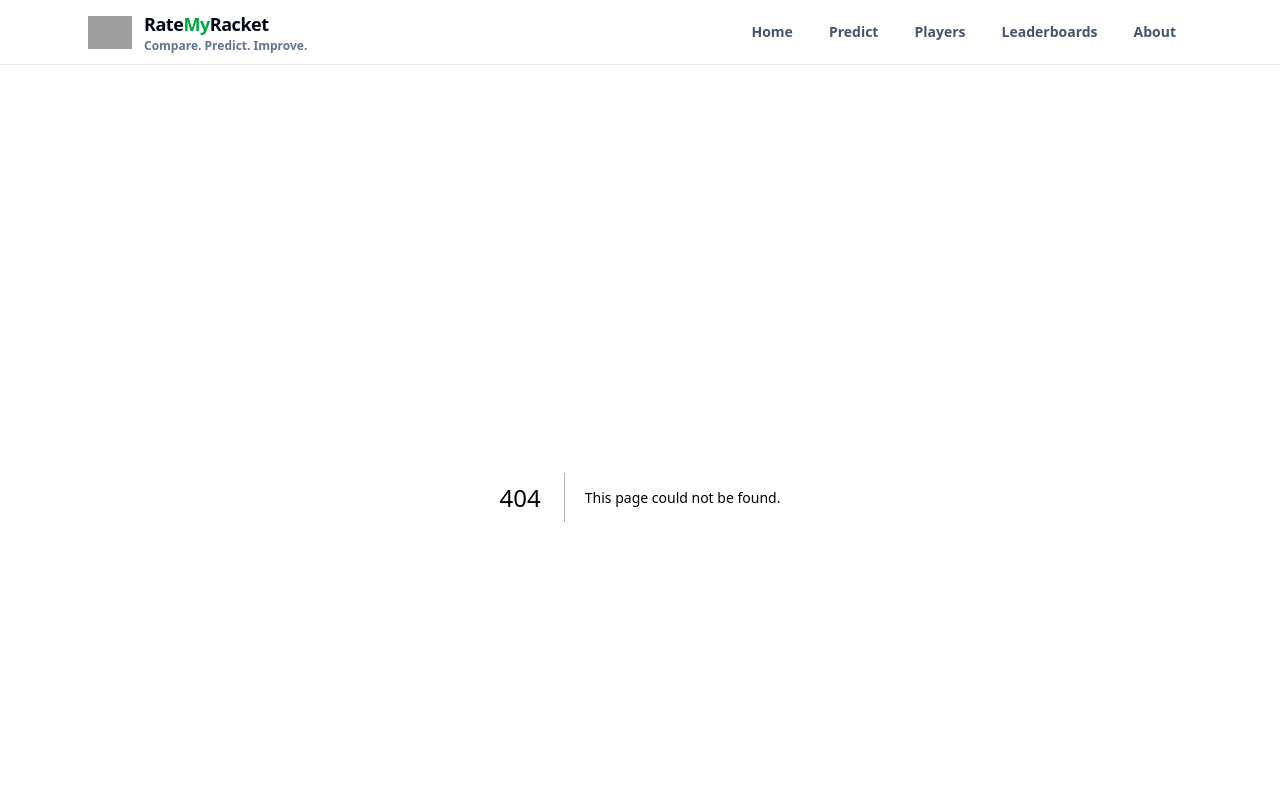
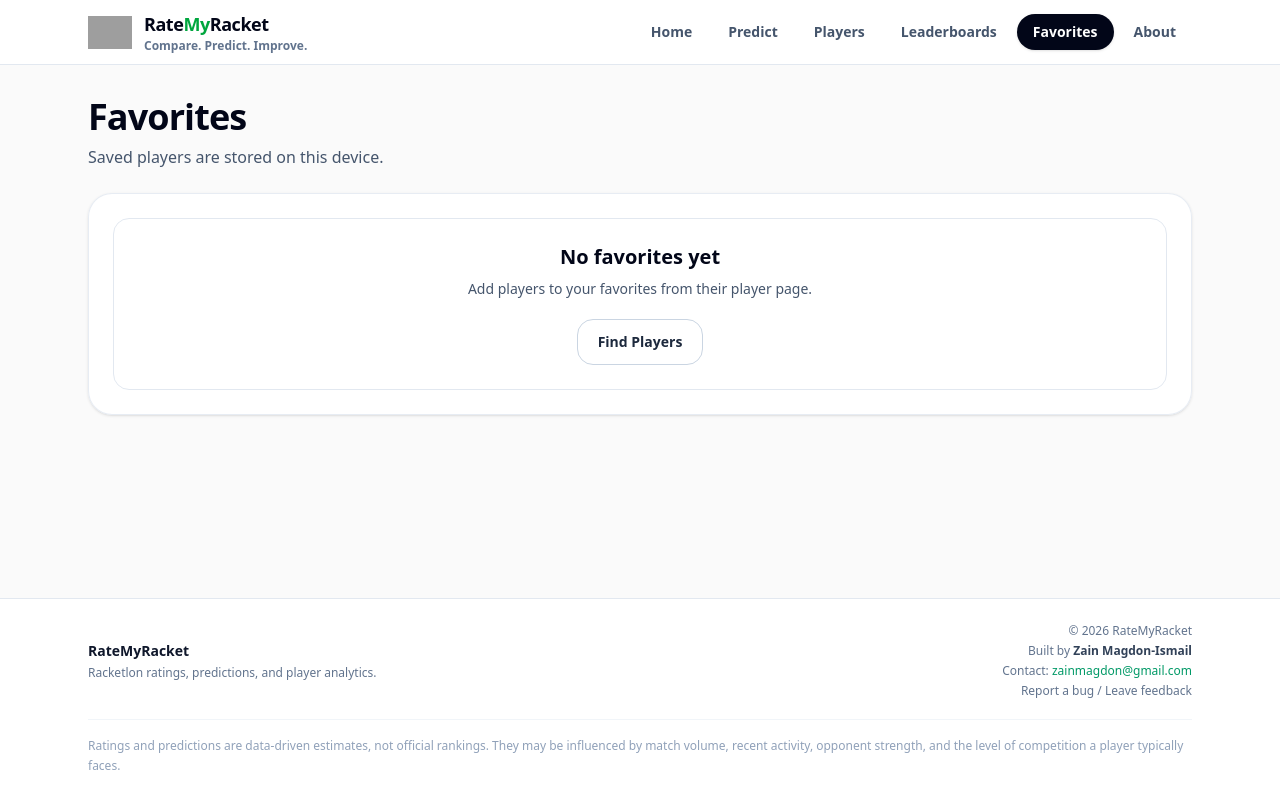
Before and after one commit to ZainMI/ratemyracket, a Next.js app in the folder frontend/: page /favorites in a window 1280 px wide. Before the commit this address had no page. Shown: the top 800 px of the page. Built offline with nearby package versions, Linux system fonts and the light colour scheme; grey boxes are pictures that could not be loaded.

Commit message:
favorites

```diff
--- a/frontend/app/about/page.tsx
+++ b/frontend/app/about/page.tsx
@@ -115,6 +115,26 @@ export default function AboutPage() {
         </p>
       </section>
 
+      {/* Disclaimer */}
+      <section className="rounded-2xl border border-amber-200 bg-amber-50 p-5 shadow-sm sm:p-6">
+        <h2 className="text-lg font-black text-amber-900">
+          Interpreting the results
+        </h2>
+
+        <p className="mt-3 max-w-3xl text-sm leading-6 text-amber-800">
+          These ratings and predictions are data-driven estimates, not official
+          rankings. Their accuracy depends on the amount of available match
+          data, how recently a player has competed, and the level of opponents
+          they typically face.
+        </p>
+
+        <p className="mt-3 max-w-3xl text-sm leading-6 text-amber-800">
+          Players with fewer matches or highly uneven competition histories may
+          have less stable ratings, and predictions for those matchups may be
+          less reliable.
+        </p>
+      </section>
+
       {/* SPORT LEVEL */}
       <section className="rounded-[2rem] border border-slate-200 bg-white p-5 shadow-sm sm:p-6">
         <p className="text-xs font-black uppercase tracking-wide text-slate-500">
--- /dev/null
+++ b/frontend/app/favorites/page.tsx
@@ -0,0 +1,90 @@
+"use client";
+
+import Link from "next/link";
+import { useEffect, useState } from "react";
+import {
+  getFavorites,
+  removeFavorite,
+  type FavoritePlayer,
+} from "@/lib/favorites";
+
+export default function FavoritesPage() {
+  const [favorites, setFavorites] = useState<FavoritePlayer[]>([]);
+
+  useEffect(() => {
+    setFavorites(getFavorites());
+  }, []);
+
+  function remove(playerKey: string) {
+    setFavorites(removeFavorite(playerKey));
+  }
+
+  return (
+    <div className="space-y-6">
+      <header>
+        <h1 className="page-title">Favorites</h1>
+        <p className="page-subtitle">
+          Saved players are stored on this device.
+        </p>
+      </header>
+
+      <section className="glass-card rounded-3xl p-4 sm:p-6">
+        {favorites.length === 0 ? (
+          <div className="rounded-2xl border border-slate-200 bg-white p-6 text-center">
+            <h2 className="text-xl font-black text-slate-950">
+              No favorites yet
+            </h2>
+            <p className="mt-2 text-sm text-slate-600">
+              Add players to your favorites from their player page.
+            </p>
+
+            <Link
+              href="/players"
+              className="secondary-button mt-5 inline-block"
+            >
+              Find Players
+            </Link>
+          </div>
+        ) : (
+          <div className="grid gap-3 sm:grid-cols-2 lg:grid-cols-3">
+            {favorites.map((player) => (
+              <div
+                key={player.player_key}
+                className="rounded-2xl border border-slate-200 bg-white p-4 shadow-sm"
+              >
+                <Link
+                  href={`/players/${encodeURIComponent(player.player_key)}`}
+                  className="block"
+                >
+                  <h2 className="truncate text-lg font-black capitalize text-slate-950 hover:text-emerald-700 hover:underline">
+                    {player.player_name}
+                  </h2>
+                </Link>
+
+                <p className="mt-1 text-sm font-bold uppercase text-slate-500">
+                  {player.country || "Unknown country"}
+                </p>
+
+                <div className="mt-4 flex gap-2">
+                  <Link
+                    href={`/players/${encodeURIComponent(player.player_key)}`}
+                    className="flex-1 rounded-xl bg-slate-950 px-3 py-2 text-center text-sm font-black text-white hover:bg-slate-800"
+                  >
+                    View
+                  </Link>
+
+                  <button
+                    onClick={() => remove(player.player_key)}
+                    className="rounded-xl border border-slate-200 bg-white px-3 py-2 text-sm font-black text-slate-600 hover:bg-slate-50"
+                  >
+                    Remove
+                  </button>
+                </div>
+              </div>
+            ))}
+          </div>
+        )}
+      </section>
+    </div>
+  );
+}
--- a/frontend/app/layout.tsx
+++ b/frontend/app/layout.tsx
@@ -24,12 +24,10 @@ export default function RootLayout({
       <body className="flex min-h-screen flex-col">
         <Navbar />
 
-        {/* Main content */}
         <main className="mx-auto w-full max-w-6xl flex-1 px-4 py-6 sm:px-6 sm:py-8">
           <PageTransition>{children}</PageTransition>
         </main>
 
-        {/* Footer */}
         <footer className="border-t border-slate-200 bg-white">
           <div className="mx-auto max-w-6xl px-4 py-6 text-sm text-slate-600 sm:px-6">
             <div className="flex flex-col gap-4 sm:flex-row sm:items-center sm:justify-between">
@@ -55,13 +53,30 @@ export default function RootLayout({
                 <p className="mt-1">
                   Contact:{" "}
                   <a
-                    href="mailto:your-email@example.com"
+                    href="mailto:zainmagdon@gmail.com"
                     className="text-emerald-600 hover:underline"
                   >
                     zainmagdon@gmail.com
                   </a>
                 </p>
+                <p className="mt-1">
+                  <a
+                    href="https://docs.google.com/forms/d/e/1FAIpQLSf3xff7KwTyutMr08EZgTEJuSGOlOQzsaqu36qXIleq5qg4Og/viewform?usp=publish-editor"
+                    target="_blank"
+                    className="text-slate-500 hover:text-slate-900 hover:underline"
+                  >
+                    Report a bug / Leave feedback
+                  </a>
+                </p>
               </div>
+            </div>
+
+            {/* Disclaimer */}
+            <div className="mt-5 border-t border-slate-100 pt-4 text-xs leading-5 text-slate-400">
+              Ratings and predictions are data-driven estimates, not official
+              rankings. They may be influenced by match volume, recent activity,
+              opponent strength, and the level of competition a player typically
+              faces.
             </div>
           </div>
         </footer>
--- /dev/null
+++ b/frontend/components/FavoriteButton.tsx
@@ -0,0 +1,40 @@
+"use client";
+
+import { useEffect, useState } from "react";
+import {
+  addFavorite,
+  isFavorite,
+  removeFavorite,
+  type FavoritePlayer,
+} from "@/lib/favorites";
+
+export default function FavoriteButton({ player }: { player: FavoritePlayer }) {
+  const [favorite, setFavorite] = useState(false);
+
+  useEffect(() => {
+    setFavorite(isFavorite(player.player_key));
+  }, [player.player_key]);
+
+  function toggle() {
+    if (favorite) {
+      removeFavorite(player.player_key);
+      setFavorite(false);
+    } else {
+      addFavorite(player);
+      setFavorite(true);
+    }
+  }
+
+  return (
+    <button
+      onClick={toggle}
+      className={`rounded-xl px-3 py-2 text-sm font-black transition ${
+        favorite
+          ? "bg-amber-100 text-amber-800 hover:bg-amber-200"
+          : "border border-slate-200 bg-white text-slate-600 hover:bg-slate-50"
+      }`}
+    >
+      {favorite ? "★ Favorited" : "☆ Favorite"}
+    </button>
+  );
+}
--- a/frontend/components/Navbar.tsx
+++ b/frontend/components/Navbar.tsx
@@ -10,6 +10,7 @@ const LINKS = [
   { href: "/predict", label: "Predict" },
   { href: "/players", label: "Players" },
   { href: "/leaderboards", label: "Leaderboards" },
+  { href: "/favorites", label: "Favorites" },
   { href: "/about", label: "About" },
 ];
 
--- a/frontend/components/PlayerRatingsCard.tsx
+++ b/frontend/components/PlayerRatingsCard.tsx
@@ -1,3 +1,5 @@
+import FavoriteButton from "@/components/FavoriteButton";
+
 const SPORTS = [
   { key: "TT", label: "Table Tennis" },
   { key: "BD", label: "Badminton" },
@@ -14,9 +16,16 @@ export default function PlayerRatingsCard({
 }) {
   if (!ratings) return null;
 
+  const favoritePlayer = {
+    player_key: ratings.player_key,
+    player_name: ratings.player_name,
+    country: ratings.country || "",
+  };
+
   return (
     <section className="rounded-2xl border border-gray-200 bg-white p-5 shadow-sm">
-      <div className="mb-4">
+      <div className="mb-4 flex flex-col gap-3 sm:flex-row sm:items-start sm:justify-between">
+        <div>
           <p className="text-sm text-gray-500">{title}</p>
           <h3 className="text-xl font-bold capitalize text-gray-950">
             {ratings.player_name}
@@ -24,6 +33,9 @@ export default function PlayerRatingsCard({
           <p className="text-sm text-gray-600">
             {ratings.country || "Unknown country"}
           </p>
+        </div>
+
+        {ratings.player_key && <FavoriteButton player={favoritePlayer} />}
       </div>
 
       <div className="grid gap-3 md:grid-cols-4">
--- /dev/null
+++ b/frontend/lib/favorites.ts
@@ -0,0 +1,62 @@
+import type { Player } from "@/lib/types";
+
+const FAVORITES_KEY = "ratemyracket:favorites";
+
+export type FavoritePlayer = {
+  player_key: string;
+  player_name: string;
+  country?: string;
+};
+
+export function getFavorites(): FavoritePlayer[] {
+  if (typeof window === "undefined") return [];
+
+  try {
+    const raw = window.localStorage.getItem(FAVORITES_KEY);
+    if (!raw) return [];
+    return JSON.parse(raw);
+  } catch {
+    return [];
+  }
+}
+
+export function saveFavorites(favorites: FavoritePlayer[]) {
+  if (typeof window === "undefined") return;
+  window.localStorage.setItem(FAVORITES_KEY, JSON.stringify(favorites));
+}
+
+export function isFavorite(playerKey: string) {
+  return getFavorites().some((p) => p.player_key === playerKey);
+}
+
+export function addFavorite(player: Player | FavoritePlayer) {
+  const favorites = getFavorites();
+
+  if (favorites.some((p) => p.player_key === player.player_key)) {
+    return favorites;
+  }
+
+  const next = [
+    ...favorites,
+    {
+      player_key: player.player_key,
+      player_name: player.player_name,
+      country: player.country || "",
+    },
+  ];
+
+  saveFavorites(next);
+  return next;
+}
+
+export function removeFavorite(playerKey: string) {
+  const next = getFavorites().filter((p) => p.player_key !== playerKey);
+  saveFavorites(next);
+  return next;
+}
+
+export function toggleFavorite(player: Player | FavoritePlayer) {
+  return isFavorite(player.player_key)
+    ? removeFavorite(player.player_key)
+    : addFavorite(player);
+}
```
Lines whose indentation alone changed are shown as unchanged.
